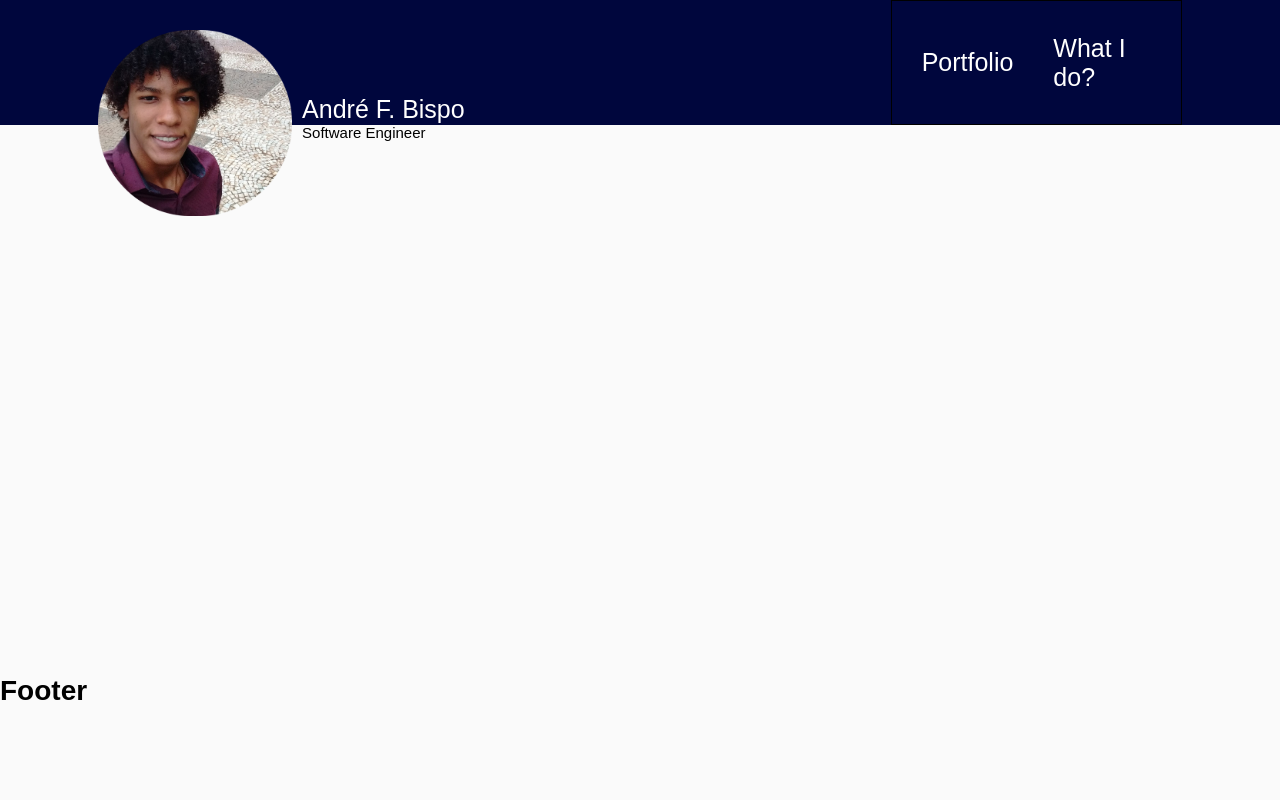
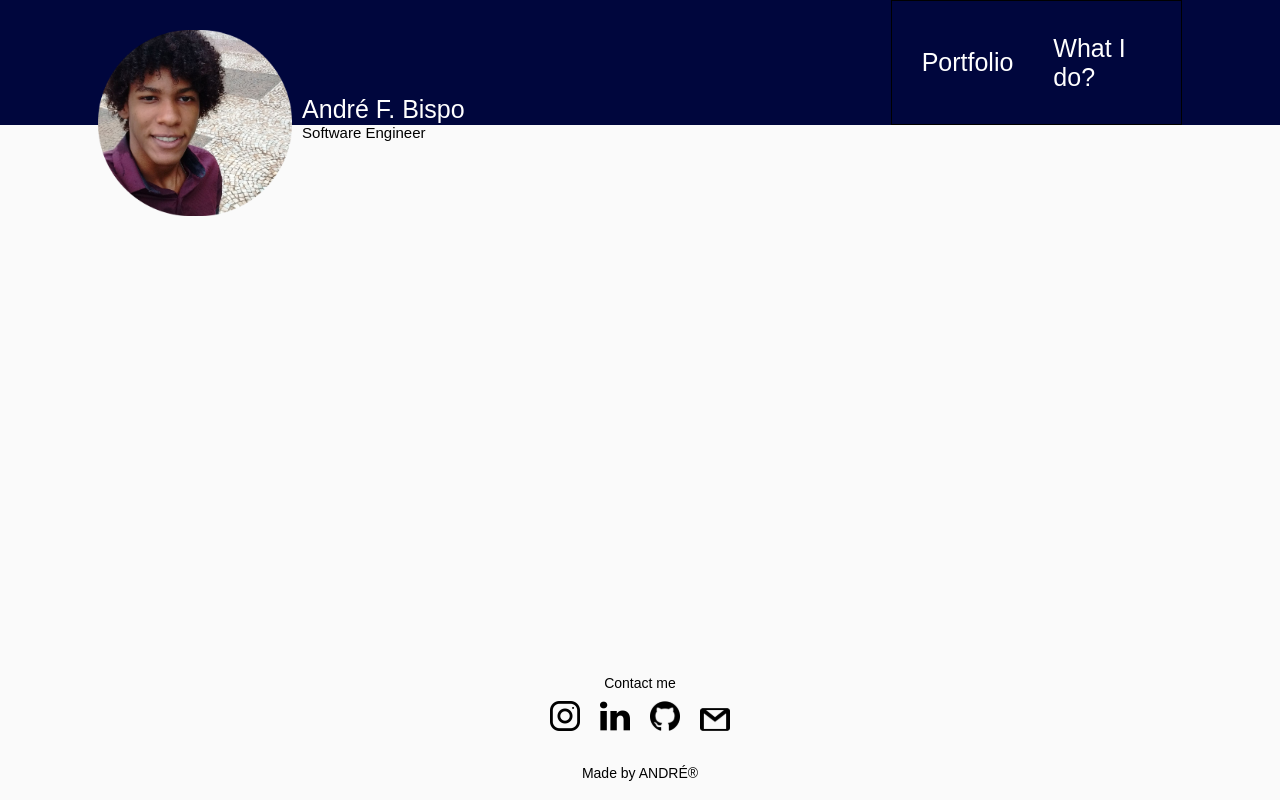
Before and after one commit to Andrefer1/andrefer1.github.io, a React (Create React App) app: page / in a window 1280 px wide. Built offline with nearby package versions, Linux system fonts and the light colour scheme.

Commit message:
Adding the footer

```diff
--- a/src/components/Footer/index.css
+++ b/src/components/Footer/index.css
@@ -0,0 +1,29 @@
+.section-footer {
+    display: grid;
+    grid-template-columns: repeat(11, 1fr);
+    grid-template-rows: 30% 80% 30%;
+    grid-template-areas:
+        '. . . . ff ff ff . . . .'
+        '. . . . fs fs fs . . . .'
+        '. . . . fm fm fm . . . .';
+    grid-gap: 3px;
+    text-align: center;
+}
+
+.follow-me {
+    grid-area: ff;
+}
+
+.social-media {
+    grid-area: fs;
+    /* white-space: nowrap; */
+}
+
+.social-media img {
+    margin: 0 10px 5px 10px;
+}
+
+.message {
+    grid-area: fm;
+    align-items: center;
+}
--- a/src/components/Footer/index.js
+++ b/src/components/Footer/index.js
@@ -2,8 +2,28 @@ import React from 'react'
 
 import './index.css'
 
+import instagram from '../../assets/footer/instagram.svg'
+import linkedin from '../../assets/footer/linkedin.svg'
+import github from '../../assets/footer/github.svg'
+import email from '../../assets/footer/email.svg'
+
 export default function Footer() {
-    return(
-        <h1>Footer</h1>
+    return (
+        <footer>
+            <section className="section-footer">
+                <div className="follow-me">
+                    Contact me
+           </div>
+                <div className="social-media">
+                    <a href='https://www.instagram.com/dev.andref/' target='_blank'><img src={instagram} alt="Instagram" className="instagram" /></a>
+                    <a href='https://www.linkedin.com/in/andrefbispo/' target='_blank'><img src={linkedin} alt="Linkedin" className="linkedin" /></a>
+                    <a href='https://github.com/Andrefer1' target='_blank'><img src={github} alt="GitHub" className="github" /></a>
+                    <a href='' target='_blank'><img src={email} alt="Email" className="email" /></a>
+                </div>
+                <div className="message">
+                    Made by ANDRÉ®
+           </div>
+            </section>
+        </footer>
     )
 }
--- a/src/components/Header/index.js
+++ b/src/components/Header/index.js
@@ -1,6 +1,7 @@
 import React from 'react'
 
 import './index.css'
+
 import me from '../../assets/header/Me.png'
 
 export default function Header() {
```
